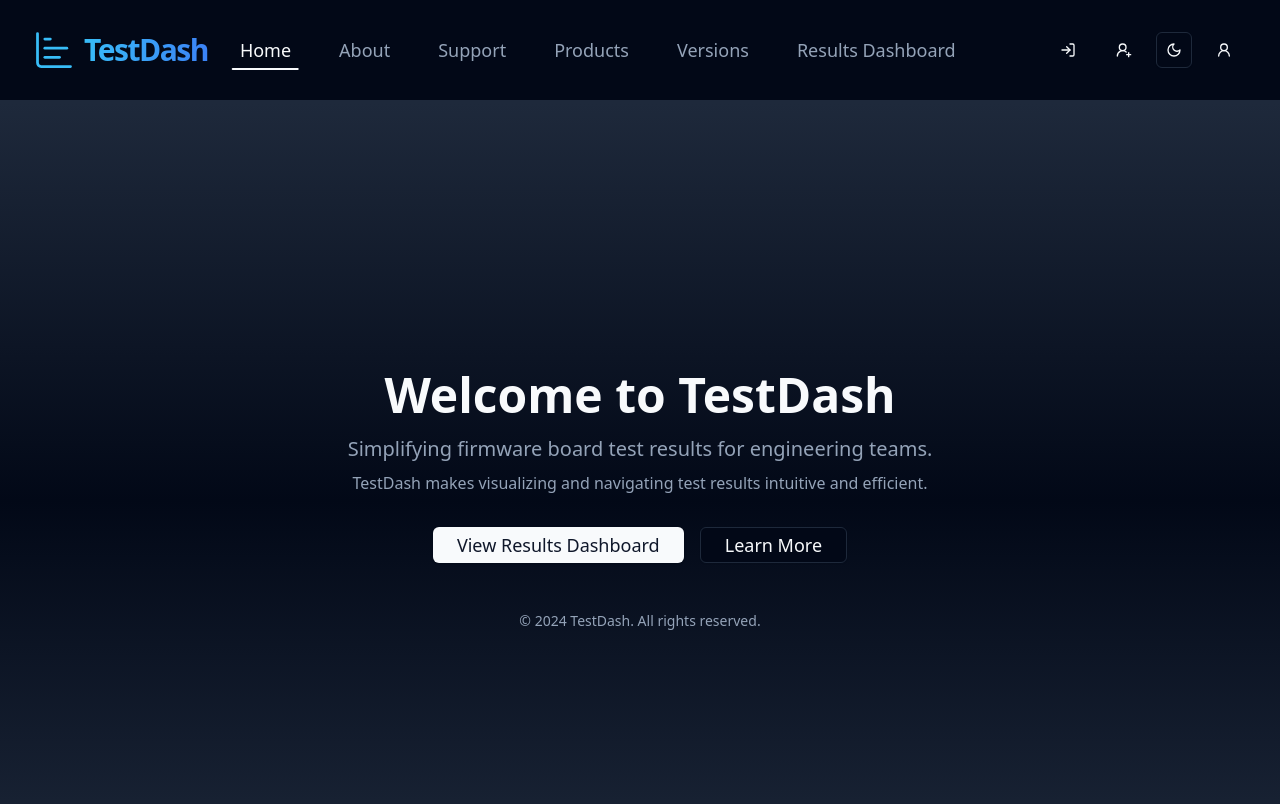
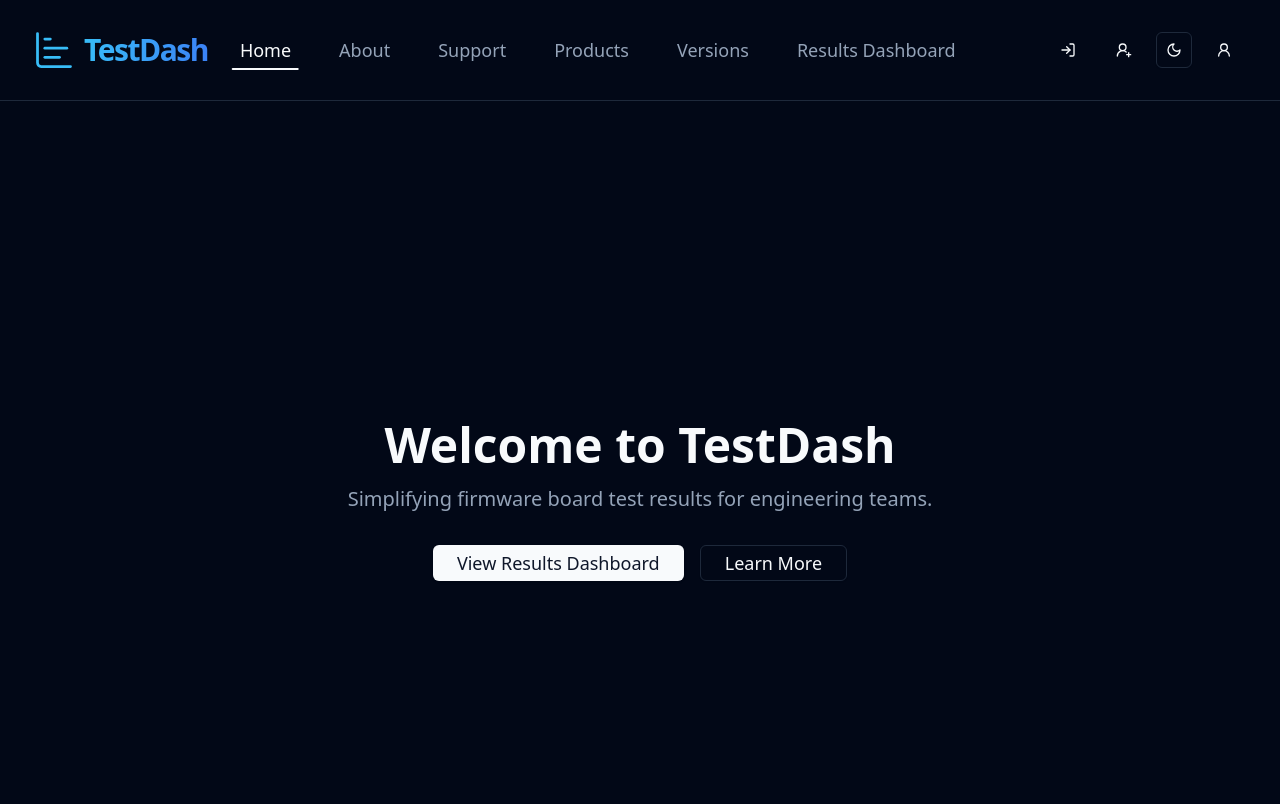
Before and after one commit to FaisalHossain19/Results_Presentation, a Next.js app in the folder next_js_frontend/: page / in a window 1280 px wide. Shown: the top 804 px of the page. Built offline with nearby package versions, Linux system fonts and the light colour scheme.

Commit message:
animated home page

```diff
--- a/next_js_frontend/package.json
+++ b/next_js_frontend/package.json
@@ -11,6 +11,7 @@
     "@radix-ui/react-toast": "^1.2.2",
     "class-variance-authority": "^0.7.0",
     "clsx": "^2.1.1",
+    "framer-motion": "^11.12.0",
     "lucide-react": "^0.460.0",
     "next": "^14.2.18",
     "next-themes": "^0.4.3",
--- a/next_js_frontend/src/app/page.tsx
+++ b/next_js_frontend/src/app/page.tsx
@@ -2,24 +2,33 @@
 
 import Link from 'next/link';
 import { Button } from '@/components/ui/button';
+import { motion } from 'framer-motion';
 
 export default function Home() {
   return (
-    <main className="flex flex-col items-center justify-center h-screen text-center bg-gradient-to-b from-muted via-background to-muted">
-      {/* Hero Section */}
-      <section className="container mx-auto px-8">
-        <h1 className="text-4xl font-bold text-primary sm:text-5xl">
+    <section className="container mx-auto px-8 text-center h-screen flex flex-col items-center justify-center">
+      <motion.h1
+        className="text-4xl font-extrabold text-primary sm:text-5xl"
+        initial={{ opacity: 0, y: -50 }}
+        animate={{ opacity: 1, y: 0 }}
+        transition={{ duration: 1 }}
+      >
         Welcome to TestDash
-        </h1>
-        <p className="mt-4 text-lg text-muted-foreground sm:text-xl">
+      </motion.h1>
+      <motion.p
+        className="mt-4 text-lg text-muted-foreground sm:text-xl"
+        initial={{ opacity: 0, y: 50 }}
+        animate={{ opacity: 1, y: 0 }}
+        transition={{ duration: 1, delay: 0.5 }}
+      >
         Simplifying firmware board test results for engineering teams.
-        </p>
-        <p className="mt-2 text-muted-foreground">
-          TestDash makes visualizing and navigating test results intuitive and efficient.
-        </p>
-
-        {/* Call-to-Action */}
-        <div className="mt-8 flex flex-col items-center gap-4 sm:flex-row sm:justify-center">
+      </motion.p>
+      <motion.div
+        className="mt-8 flex flex-col items-center gap-4 sm:flex-row"
+        initial={{ opacity: 0 }}
+        animate={{ opacity: 1 }}
+        transition={{ duration: 1, delay: 1 }}
+      >
         <Link href="/results">
           <Button variant="default" className="px-6 py-3 text-lg">
             View Results Dashboard
@@ -30,13 +39,7 @@ export default function Home() {
             Learn More
           </Button>
         </Link>
-        </div>
+      </motion.div>
     </section>
-
-      {/* Footer */}
-      <footer className="mt-12 text-sm text-muted-foreground">
-        © {new Date().getFullYear()} TestDash. All rights reserved.
-      </footer>
-    </main>
   );
 }
```
Also changed, not shown: 1 other file (tests, documents, lock files or other folders). Lines whose indentation alone changed are shown as unchanged.
